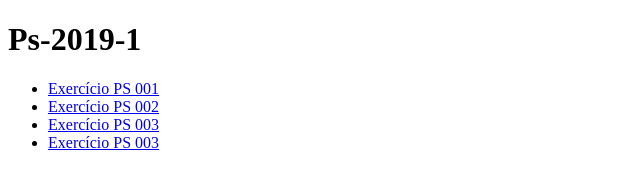
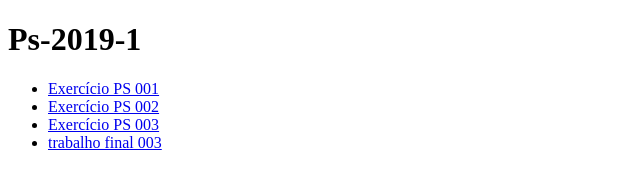
Before and after one commit to Danielufubr/Danielufubr.github.io, a plain HTML site: page index.html in a window 1280 px wide. Shown: the full height of the page, 0-640 px from the left. Drawn offline with Linux system fonts and the light colour scheme.

Commit message:
Update index.html

```diff
--- a/index.html
+++ b/index.html
@@ -20,7 +20,7 @@
                 <a href="respJS_003.html"> Exercício PS 003</a>
             </li>
              <li>
-                <a href="trabalho_final.html"> Exercício PS 003</a>
+                <a href="trabalho_final.html"> trabalho final 003</a>
             </li>
 
         </ul>
```
